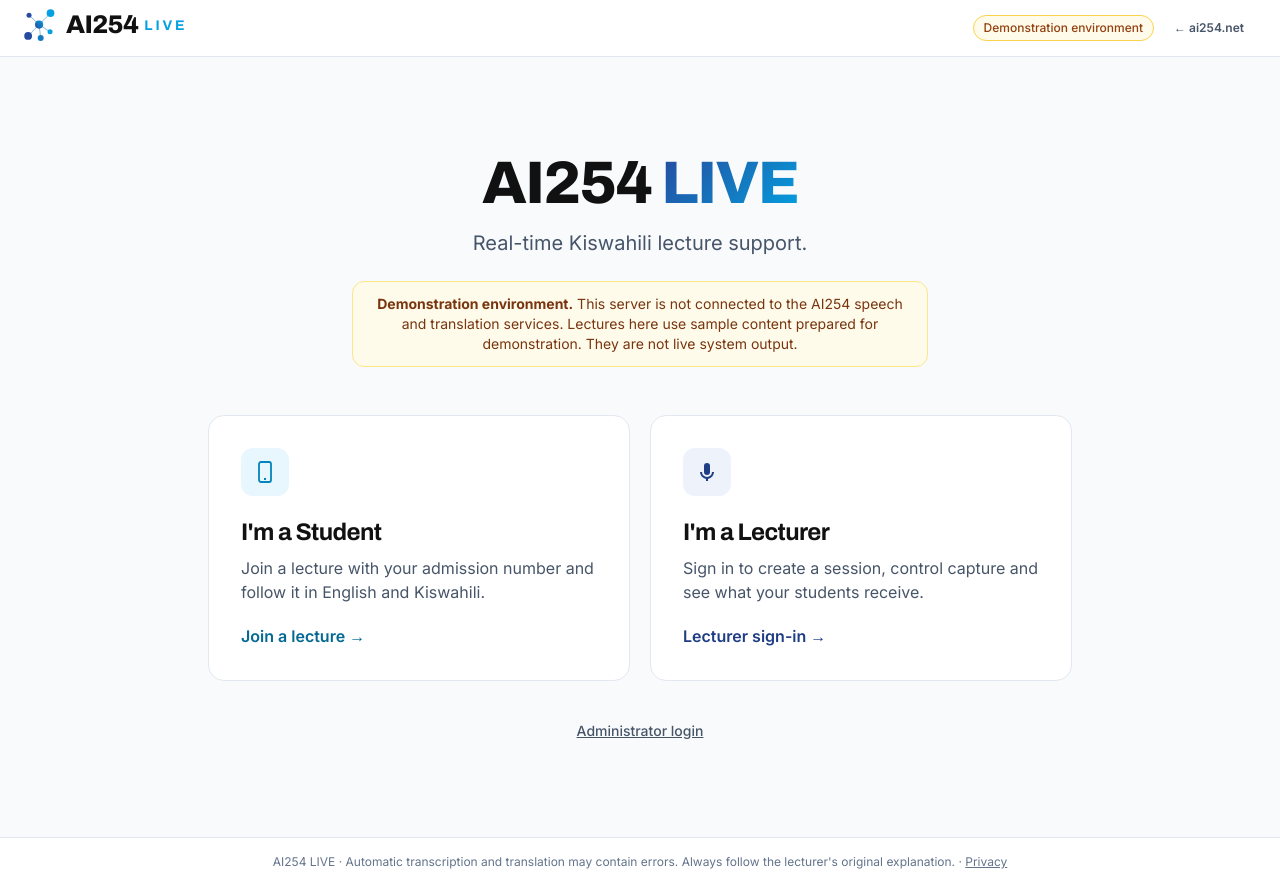
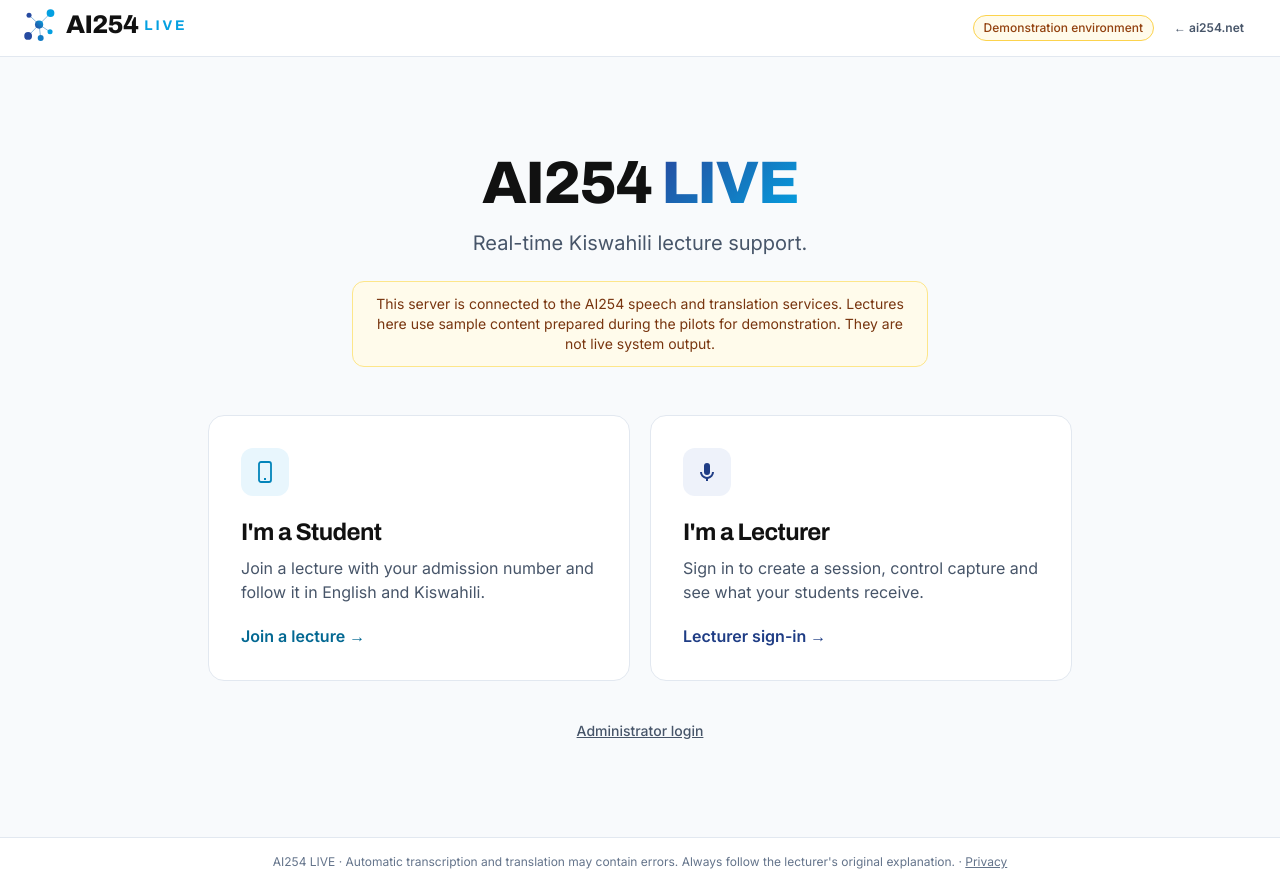
Before and after one commit to stevedev711-ai/ai254-website, a Next.js app: page /live in a window 1280 px wide. Built offline with nearby package versions, Linux system fonts and the light colour scheme; no server answers.

Commit message:
Update AI254 LIVE landing notice text
Co-Authored-By: Claude Opus 5.5 <noreply@anthropic.com>
Claude-Session: https://claude.ai/code/session_01S5DyfcZkvcGrm6QZyfqv4d

```diff
--- a/src/app/live/page.tsx
+++ b/src/app/live/page.tsx
@@ -16,7 +16,7 @@ export default function LiveLanding() {
 
         {!live && (
           <p className="mx-auto mt-6 max-w-xl rounded-xl border border-amber-200 bg-amber-50 px-4 py-3 text-sm text-amber-900">
-            <strong>Demonstration environment.</strong> This server is not connected to the AI254 speech and translation services. Lectures here use sample content prepared for demonstration. They are not live system output.
+            This server is connected to the AI254 speech and translation services. Lectures here use sample content prepared during the pilots for demonstration. They are not live system output.
           </p>
         )}
 
```
